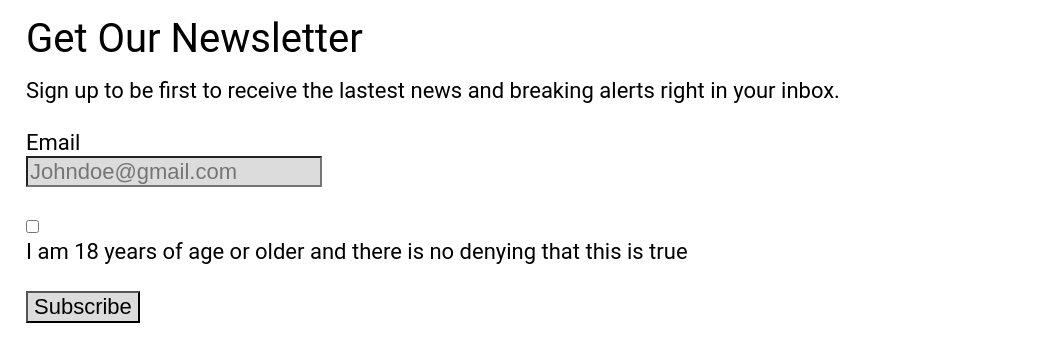
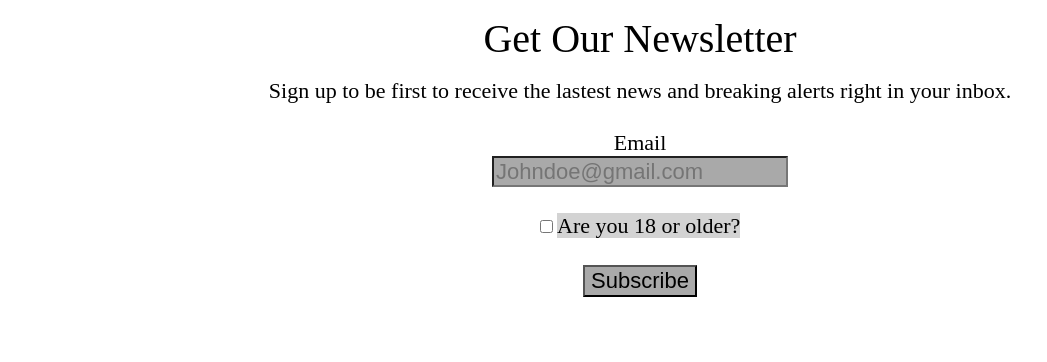
Before and after one commit to kyan3/Lab4-ITMD-362, a plain HTML site: page index.html in a window 1280 px wide. Shown: the whole page, without its empty margins (0-1047 px from the left). Drawn offline with nearby package versions, Linux system fonts and the light colour scheme.

Commit message:
finish lab 4

```diff
--- a/css/screen.css
+++ b/css/screen.css
@@ -10,16 +10,6 @@ a,abbr,acronym,address,applet,article,aside,audio,b,big,blockquote,body,canvas,c
 
 /* Forms
    ========================================================================== */
-
-
-   body{
-		font-family: 'Roboto', sans-serif;
-
-   }
-   h1{
-		font-size:40px;
-   }
-
 /**
  * 1. Change the font styles in all browsers (opinionated).
  * 2. Remove the margin in Firefox and Safari.
@@ -34,7 +24,6 @@ textarea {
   font-size: 100%; /* 1 */
   line-height: 1.15; /* 1 */
   margin: 0; /* 2 */
-  background-color: #DCDCDC;
 }
 
 /**
@@ -214,6 +203,32 @@ label {
 
 /* ===== LAYOUT STYLES ====== */
 
+	body
+	{
+		text-align: center;
+	}
+   h1{
+		font-size:40px;
+		text-align: center;
+   }
+   p
+   {
+		text-align: center;
+   }
+
+   input
+   {
+	     background-color: darkgray;
+   }
+   /* makes text and checkbox in same line */
+	input[type="checkbox"] + label {
+		display: inline;
+	}
+
 /* ===== MODULAR STYLES ===== */
+   #age-verification +label
+   {
+	background-color: lightgray;
+   }
 
 /* ===== STATE STYLES ======= */
--- a/index.html
+++ b/index.html
@@ -5,6 +5,8 @@
   <meta charset="utf-8" />
   <meta name="viewport" content="width=device-width,initial-scale=1.0,shrink-to-fit=no" />
   <link rel="stylesheet" media="screen" href="css/screen.css" />
+ <!--
+ --><link href="https://fonts.googleapis.com/css?family=Roboto" rel="stylesheet">
 </head>
 <body>
 <main id="content">
@@ -24,7 +26,7 @@
 	  <br>
       <li id="input-age-verification">
         <input type="checkbox" id="age-verification" name="age-verification" value="18" />
-        <label for="age-verification">I am 18 years of age or older and there is no denying that this is true</label>
+		<label for="age-verification">Are you 18 or older?</label>
       </li>
 	  <br>
       <li id="input-submit">
```
